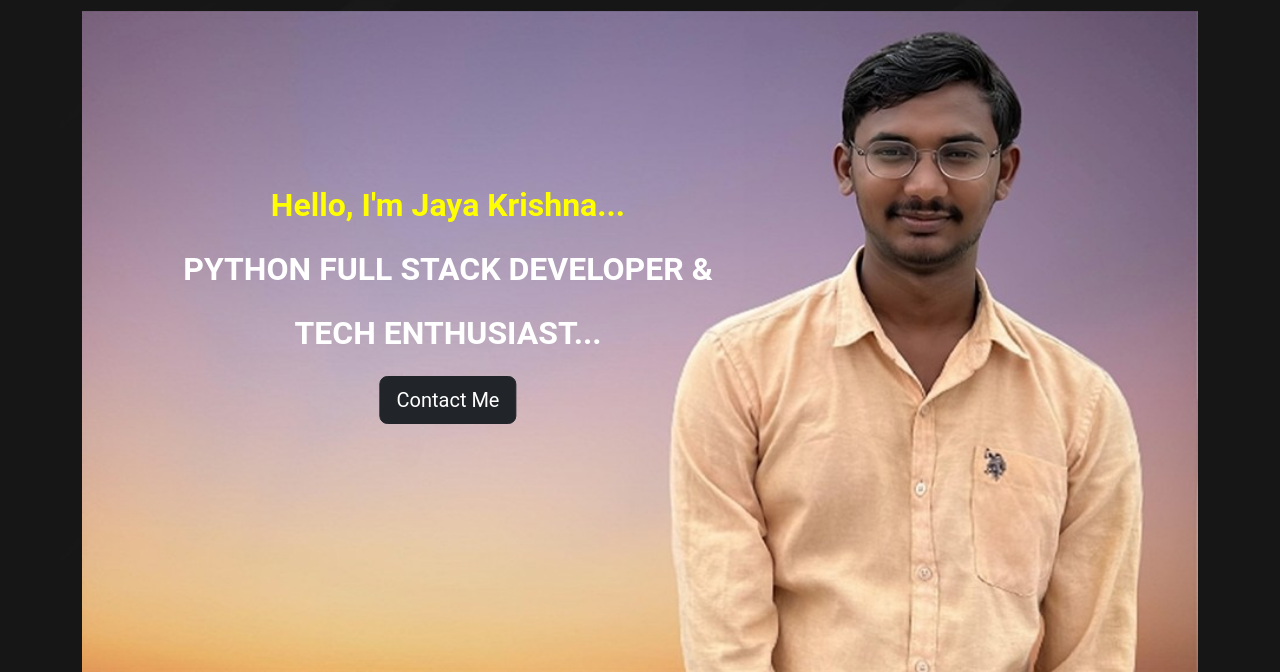
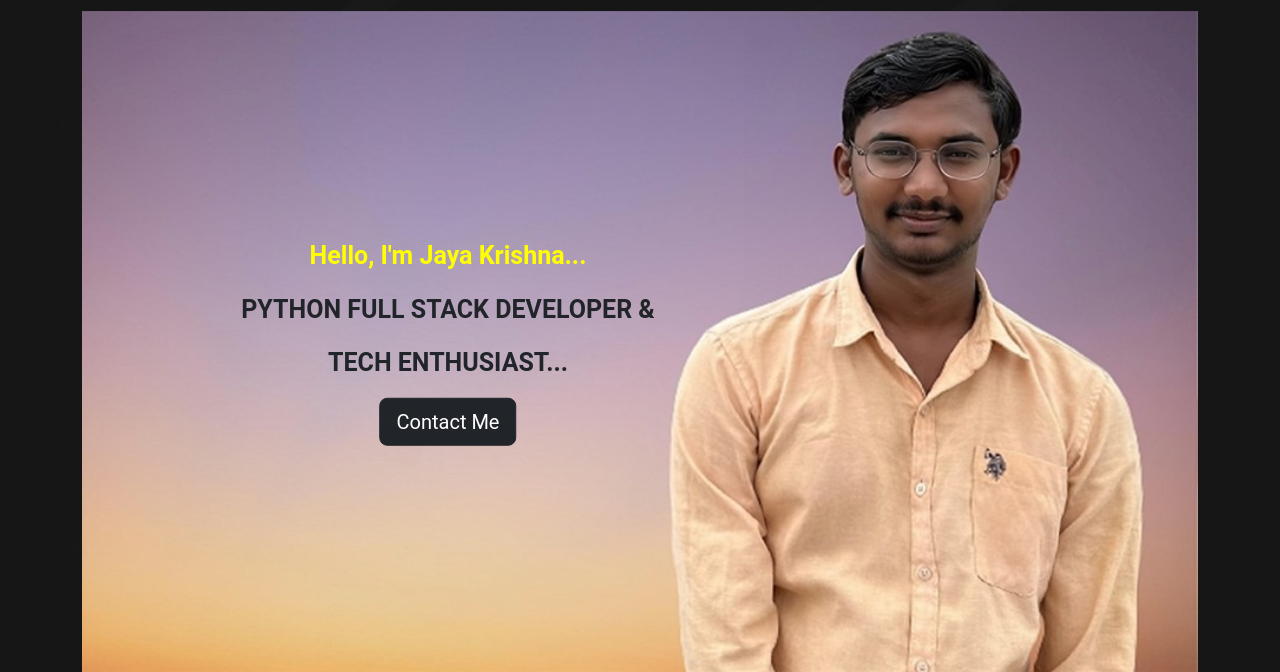
Before and after one commit to jayakrishnagaddam/Profile-JayaKrishna, a Flask app: page / in a window 1280 px wide. Shown: the part 59-731 px from the top of the page. Run offline with Flask 3, Linux system fonts and the light colour scheme; some libraries are stand-ins or nearby versions.

Commit message:
Response Update

```diff
--- a/templates/mainpage.html
+++ b/templates/mainpage.html
@@ -33,11 +33,11 @@
         .overlay-text {
             position: absolute;
             font-family: 'Roboto', sans-serif;
+            position:absolute;
+            top: 50%;
             left: 35%;
-            top: 30%;
-            transform: translateX(-50%);
-            color: white;
-            font-size: 32px;
+            font-size: 25px;
+            transform: translate(-50%, -50%);
             text-align: center;
         }
     </style>
@@ -53,7 +53,7 @@
         <a href="{{url_for('contact')}}" class="btn btn-dark btn-lg">Contact Me</a>
     </div>
 
-    <img src="static/Profile Image WD.jpeg" class="img-fluid" alt="My Image">
+    <img src="static/Profile Image WD.jpeg" class="" alt="My Image">
 
 
     <h1 class=" mt-4 mb-4 text-center" style="font-family:cursive; color:orange;">Career Objective </h1>
```
